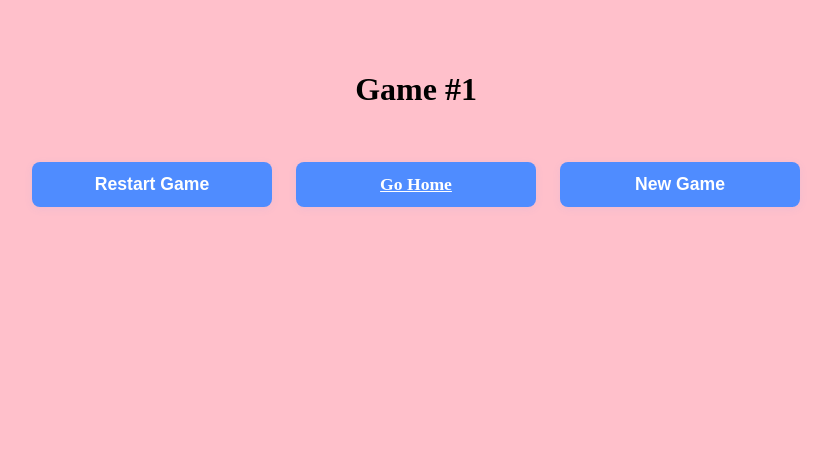
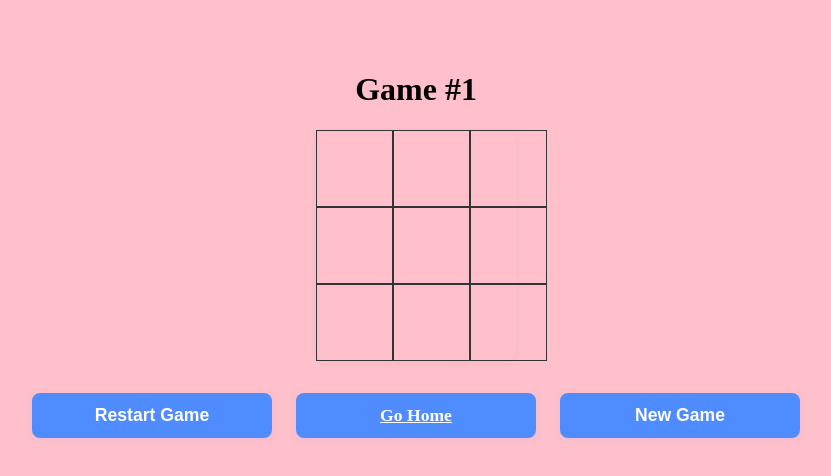
Before and after one commit to evakydo/tictactoe, a Next.js app in the folder client/: page /game/1 in a window 1280 px wide. Shown: the top 476 px of the page, without its empty margins (224-1055 px from the left). Built offline with nearby package versions, Linux system fonts and the light colour scheme; no server answers.

Commit message:
game states handling

```diff
--- a/client/src/controls/gameLogic.ts
+++ b/client/src/controls/gameLogic.ts
@@ -22,8 +22,8 @@ export interface GameState {
 }
 
 export const imagesPath = {
-  player1Img: sushiImg,
-  player2Img: nigiriImg,
+  player1Img: nigiriImg,
+  player2Img: sushiImg,
 };
 
 export type Cell = {
--- /dev/null
+++ b/client/src/pages/components/components.module.css
@@ -0,0 +1,20 @@
+.moveImg {
+    width: 70%;
+    height: 70%;
+    object-fit: contain;
+}
+
+.cell {
+    width: 75px;
+    height: 75px;
+    border: 1px solid #333333;
+    align-content: center;
+  }
+
+  .clickable {
+    cursor: pointer;
+  }
+
+  .notClickable {
+    cursor: default;
+  }
--- a/client/src/pages/game/[id].tsx
+++ b/client/src/pages/game/[id].tsx
@@ -1,9 +1,10 @@
 import { useRouter } from 'next/router';
-import React, { useState } from 'react';
+import React, { useState, useEffect } from 'react';
 import styles from '../HomePage.module.css';
-import { initialCells, imagesPath } from '../../controls/gameLogic';
+import { Cell, initialCells, getAIMove, checkGameState, Player, imagesPath, fetchGame, newGameAI, sendMove } from '../../controls/gameLogic';
 import { TTTCell } from '../components/TTTCell';
 import Link from 'next/link';
+import { sleep } from '..';
 
 const mapCells = (cells: string[]) => {
   return cells?.map((cell, idx) => ({ id: idx, clicked: Boolean(cell), img: cell === 'player1' ? imagesPath.player1Img.src : imagesPath.player2Img.src }))
@@ -20,13 +21,72 @@ const GamePage = () => {
   const [cells, setCells] = useState<string[]>([]);
   const [winner, setWinner] = useState('')
 
+  useEffect(() => {
+    fetchGame(id).
+      then((state) => setGameState(state))
+      .catch(err => console.log(err))
+  }, [id]);
+
+
+  useEffect(() => {
+    const { currentPlayer: nextCurrentPlayer, board, status, winner } = gameState;
+    setCurrPlayer(nextCurrentPlayer);
+    setCells(board);
+    setWinner(winner);
+
+    if (status === 'ongoing' && nextCurrentPlayer === Player.Player2) {
+      handleAIMove();
+    }
+  }, [gameState])
+
+  const handleAIMove = async (): Promise<void> => {
+    const AIMove: number = await getAIMove(id, cells);
+    await sleep(1000);
+    const newCells = addAIMove({ id: AIMove, clicked: true, img: imagesPath.player2Img.src });
+    setCells(newCells);
+    const nextState = await checkGameState(Player.Player2, id, newCells);
+    setGameState(nextState);
+  }
+
+  const isPlayersTurn = () => {
+    return currPlayer == Player.Player1;
+  };
+
+  const isCellAvailable = (index: number) => {
+    return !Boolean(cells[index]);
+  };
+
   const handleCellClick = async (index: number) => {
+    if (!isPlayersTurn() || !isCellAvailable(index)) return false;
+
+    const nextCells = [...cells];
+    nextCells[index] = 'player1';
+    setCells(nextCells);
+    await sendMove(index, id, nextCells);
+    const nextState = await checkGameState(Player.Player1, id, nextCells);
+    setGameState(nextState);
+  };
+
+  const addAIMove = (cell: Cell) => {
+    const nextCells = [...cells];
+    nextCells[cell.id] = 'player2';
+    return nextCells;
   };
 
   const handleRestart = async () => {
+    setCells(initialCells.map(() => ''));
+    setCurrPlayer(Player.Player1);
+    const nextState = await checkGameState(Player.Player2, id, initialCells.map((cell) => null) as any[]);
+    setGameState(nextState)
   };
 
   const handleNewGame = async () => {
+    try {
+      const newGame = await newGameAI();
+      router.push(`/game/${newGame.gameId}`);
+    } catch (error) {
+      console.error('Failed to create new game:', error);
+    }
   };
 
   return (
```
